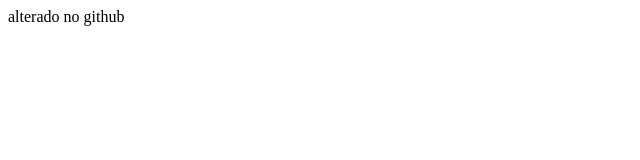
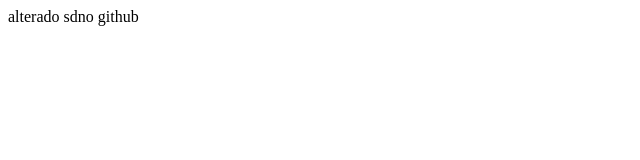
Before and after one commit to Igornove/teste-GitHub-vscode, a plain HTML site: page INDEX.HTML in a window 1280 px wide. Shown: the full height of the page, 0-640 px from the left. Drawn offline with Linux system fonts and the light colour scheme.

Commit message:
Update INDEX.HTML

```diff
--- a/INDEX.HTML
+++ b/INDEX.HTML
@@ -1,3 +1,3 @@
 <HTML:5>
-<p> alterado no github</p>
+<p> alterado sdno github</p>
 </HTML:5>
```
